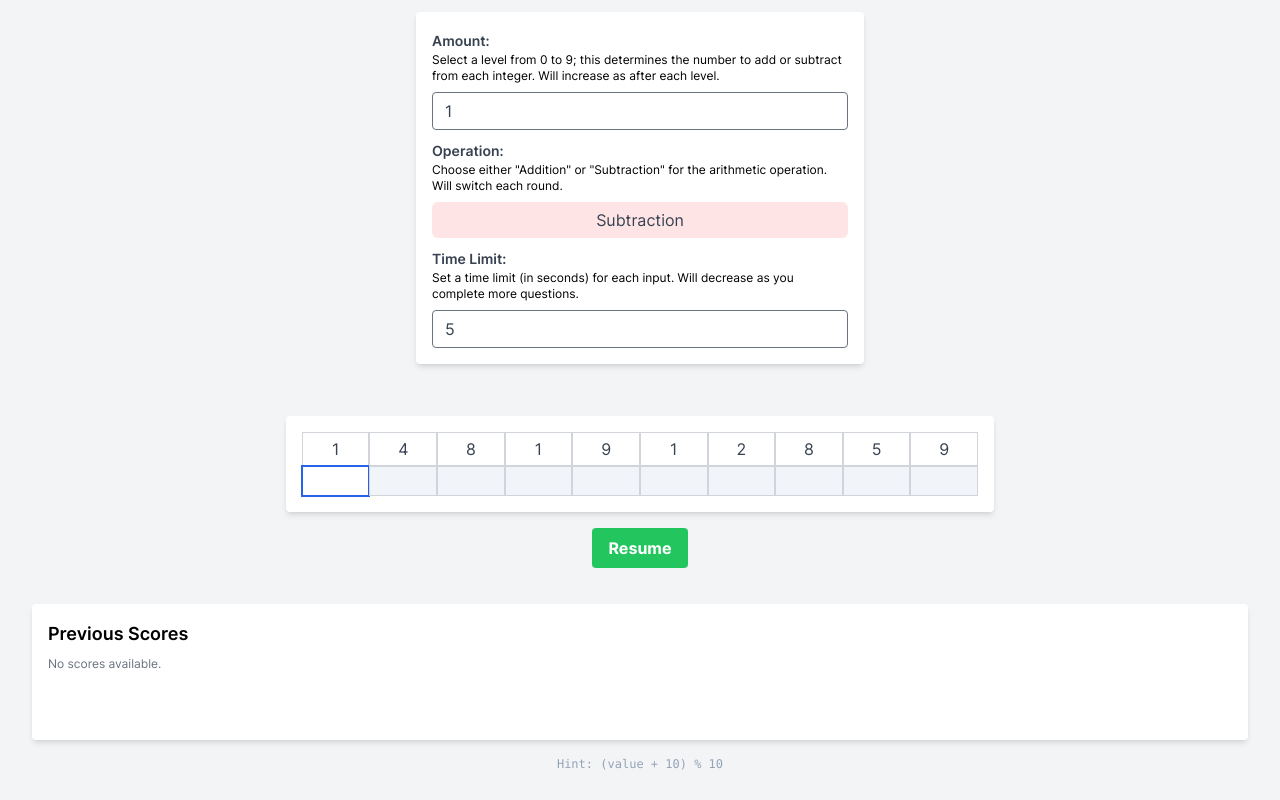
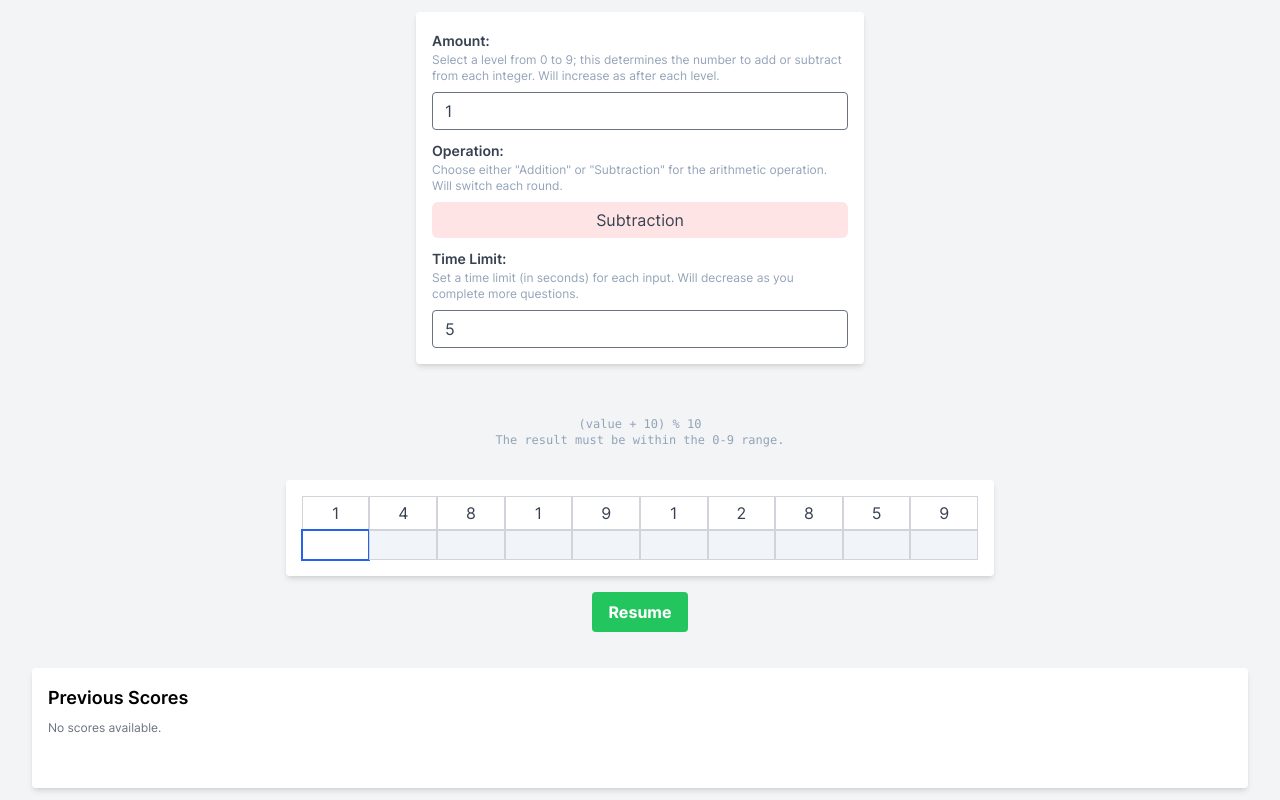
Before and after one commit to path-find-er/warmup, a Next.js app: page / in a window 1280 px wide. Built offline with nearby package versions, Linux system fonts and the light colour scheme.

Commit message:
feat: added instructions

```diff
--- a/src/components/game/Game.tsx
+++ b/src/components/game/Game.tsx
@@ -22,9 +22,6 @@ const Game: React.FC = () => {
           currentScore={state.scores.currentScore}
           previousScores={state.scores.previousScores}
         />
-        <span className='font-mono text-xs text-slate-400 hover:text-slate-900 sm:my-4'>
-          Hint: (value + 10) % 10
-        </span>
       </div>
     </>
   );
--- a/src/components/game/Level.tsx
+++ b/src/components/game/Level.tsx
@@ -40,6 +40,10 @@ const Level: React.FC<LevelProps> = ({ state, dispatch }) => {
 
   return (
     <div className='my-5 flex flex-col items-center justify-center'>
+      <span className='text-center font-mono text-xs text-slate-400 hover:text-slate-900 sm:my-4'>
+        (value + 10) % 10
+        <p>The result must be within the 0-9 range.</p>
+      </span>
       <div className='my-4 flex w-full flex-row rounded bg-white p-4 shadow-md'>
         {challenges.map((challenge, index) => (
           <div
--- a/src/components/game/settings/DifficultySelector.tsx
+++ b/src/components/game/settings/DifficultySelector.tsx
@@ -25,10 +25,12 @@ export const DifficultySelector: React.FC<{
         >
           Amount:
         </label>
-        <p className='mb-2 text-xs'>
-          Select a level from 0 to 9; this determines the number to add or
-          subtract from each integer. Will increase as after each level.
-        </p>
+        <span className='text-xs text-slate-400 hover:text-slate-900 sm:my-4'>
+          <p className='mb-2 text-xs'>
+            Select a level from 0 to 9; this determines the number to add or
+            subtract from each integer. Will increase as after each level.
+          </p>
+        </span>
       </div>
       <input
         id='difficulty'
--- a/src/components/game/settings/OperationToggle.tsx
+++ b/src/components/game/settings/OperationToggle.tsx
@@ -26,10 +26,12 @@ export const OperationToggle: React.FC<{
         >
           Operation:
         </label>
-        <p className='mb-2 text-xs'>
-          Choose either "Addition" or "Subtraction" for the arithmetic
-          operation. Will switch each round.
-        </p>
+        <span className='text-xs text-slate-400 hover:text-slate-900 sm:my-4'>
+          <p className='mb-2 text-xs'>
+            Choose either "Addition" or "Subtraction" for the arithmetic
+            operation. Will switch each round.
+          </p>
+        </span>
       </div>
       <button
         id='operation'
--- a/src/components/game/settings/TimeLimitSelector.tsx
+++ b/src/components/game/settings/TimeLimitSelector.tsx
@@ -14,10 +14,12 @@ export const TimeLimitSelector: React.FC<{
       >
         Time Limit:
       </label>
-      <p className='mb-2 text-xs'>
-        Set a time limit (in seconds) for each input. Will decrease as you
-        complete more questions.
-      </p>
+      <span className='text-xs text-slate-400 hover:text-slate-900 sm:my-4'>
+        <p className='mb-2 text-xs'>
+          Set a time limit (in seconds) for each input. Will decrease as you
+          complete more questions.
+        </p>
+      </span>
     </div>
     <label htmlFor='timeLimit' className='text-sm text-gray-700'></label>
     <input
```
